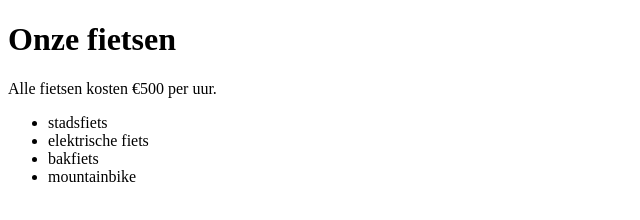
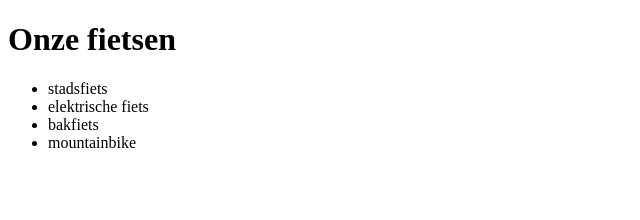
Before and after one commit to LabeeuwThimen/CycleRent, a plain HTML site: page bikes.html in a window 1280 px wide. Shown: the whole page, without its empty margins (0-640 px from the left). Drawn offline with Linux system fonts and the light colour scheme.

Commit message:
Revert "Add price"
This reverts commit 051eac60c4ea446a23d4bdc0e4e8aae53cfa51b7.

```diff
--- a/bikes.html
+++ b/bikes.html
@@ -6,7 +6,6 @@
 </head>
 <body>
     <h1>Onze fietsen</h1>
-    <p>Alle fietsen kosten €500 per uur.</p>
     <ul>
         <li>stadsfiets</li>
         <li>elektrische fiets</li>
```
